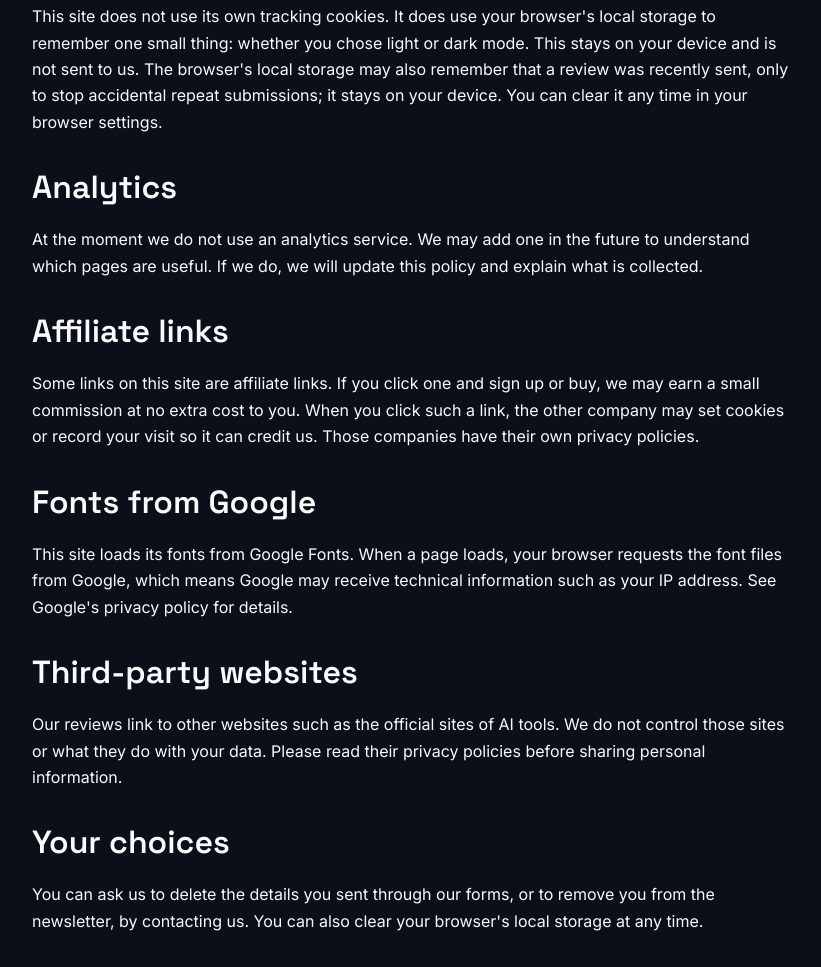
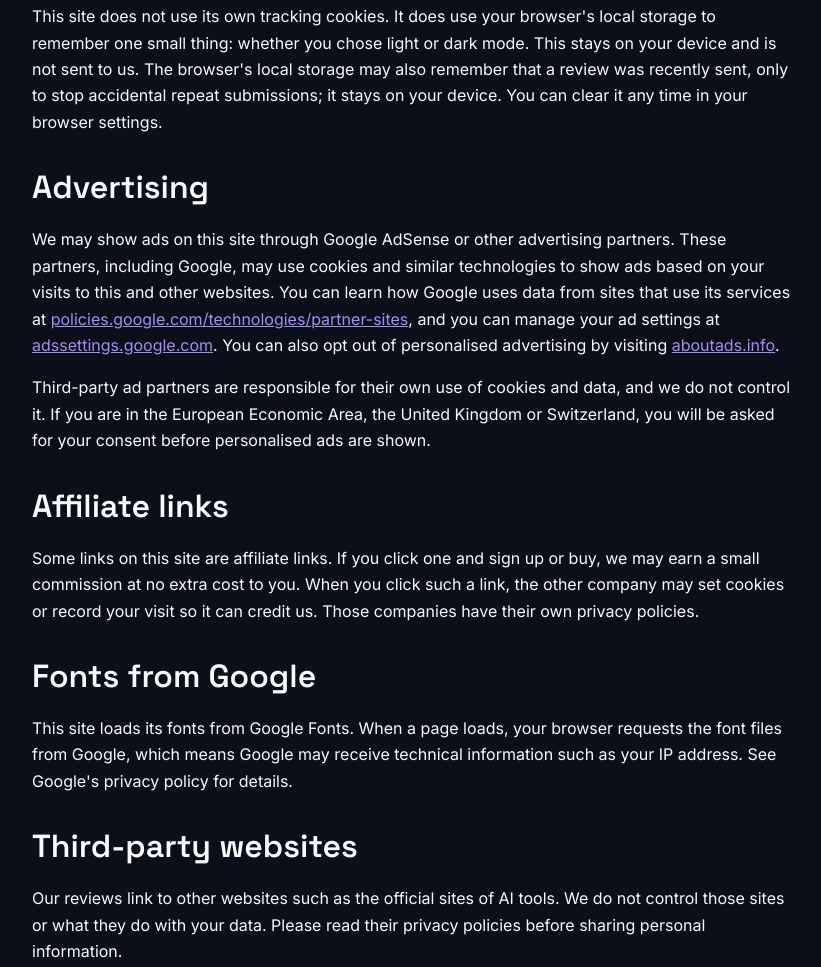
Before and after one commit to krishhirapara/AI-Tool-Hub, a plain HTML site: page privacy-policy.html in a window 1280 px wide. Shown: the part 1022-1989 px from the top of the page, without its empty margins (64-885 px from the left). Drawn offline with Linux system fonts and the light colour scheme.

Commit message:
privacy-policy

```diff
--- a/privacy-policy.html
+++ b/privacy-policy.html
@@ -120,8 +120,9 @@
         <h2>Cookies and local storage</h2>
         <p>This site does not use its own tracking cookies. It does use your browser's local storage to remember one small thing: whether you chose light or dark mode. This stays on your device and is not sent to us. The browser's local storage may also remember that a review was recently sent, only to stop accidental repeat submissions; it stays on your device. You can clear it any time in your browser settings.</p>
 
-        <h2>Analytics</h2>
-        <p>At the moment we do not use an analytics service. We may add one in the future to understand which pages are useful. If we do, we will update this policy and explain what is collected. <!-- TODO: update this section if I add analytics (for example Google Analytics or a privacy-friendly alternative). --></p>
+        <h2>Advertising</h2>
+      <p>We may show ads on this site through Google AdSense or other advertising partners. These partners, including Google, may use cookies and similar technologies to show ads based on your visits to this and other websites. You can learn how Google uses data from sites that use its services at <a href="https://policies.google.com/technologies/partner-sites" target="_blank" rel="noopener noreferrer">policies.google.com/technologies/partner-sites</a>, and you can manage your ad settings at <a href="https://adssettings.google.com" target="_blank" rel="noopener noreferrer">adssettings.google.com</a>. You can also opt out of personalised advertising by visiting <a href="https://www.aboutads.info" target="_blank" rel="noopener noreferrer">aboutads.info</a>.</p>
+      <p>Third-party ad partners are responsible for their own use of cookies and data, and we do not control it. If you are in the European Economic Area, the United Kingdom or Switzerland, you will be asked for your consent before personalised ads are shown.</p>
 
         <h2>Affiliate links</h2>
         <p>Some links on this site are affiliate links. If you click one and sign up or buy, we may earn a small commission at no extra cost to you. When you click such a link, the other company may set cookies or record your visit so it can credit us. Those companies have their own privacy policies.</p>
```
